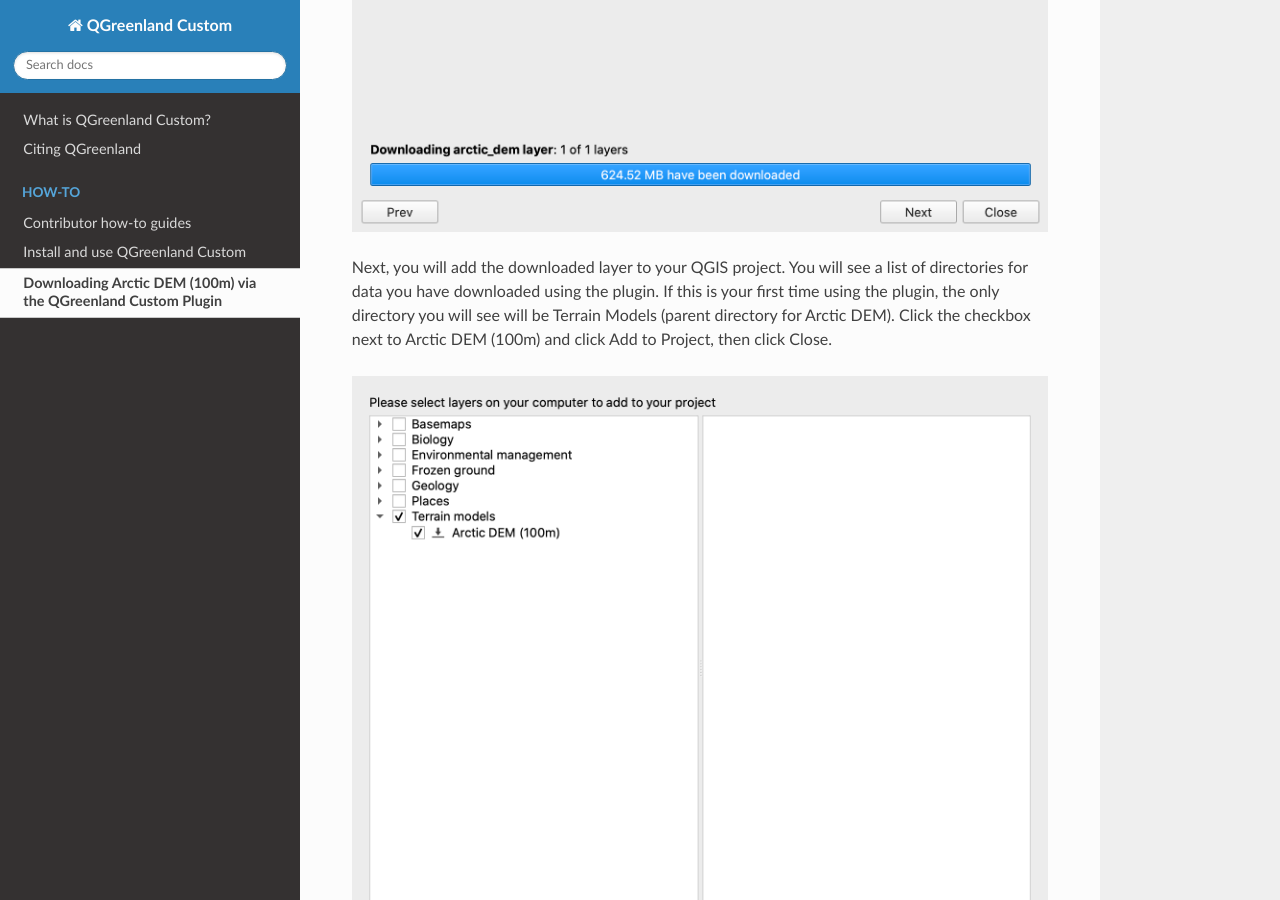
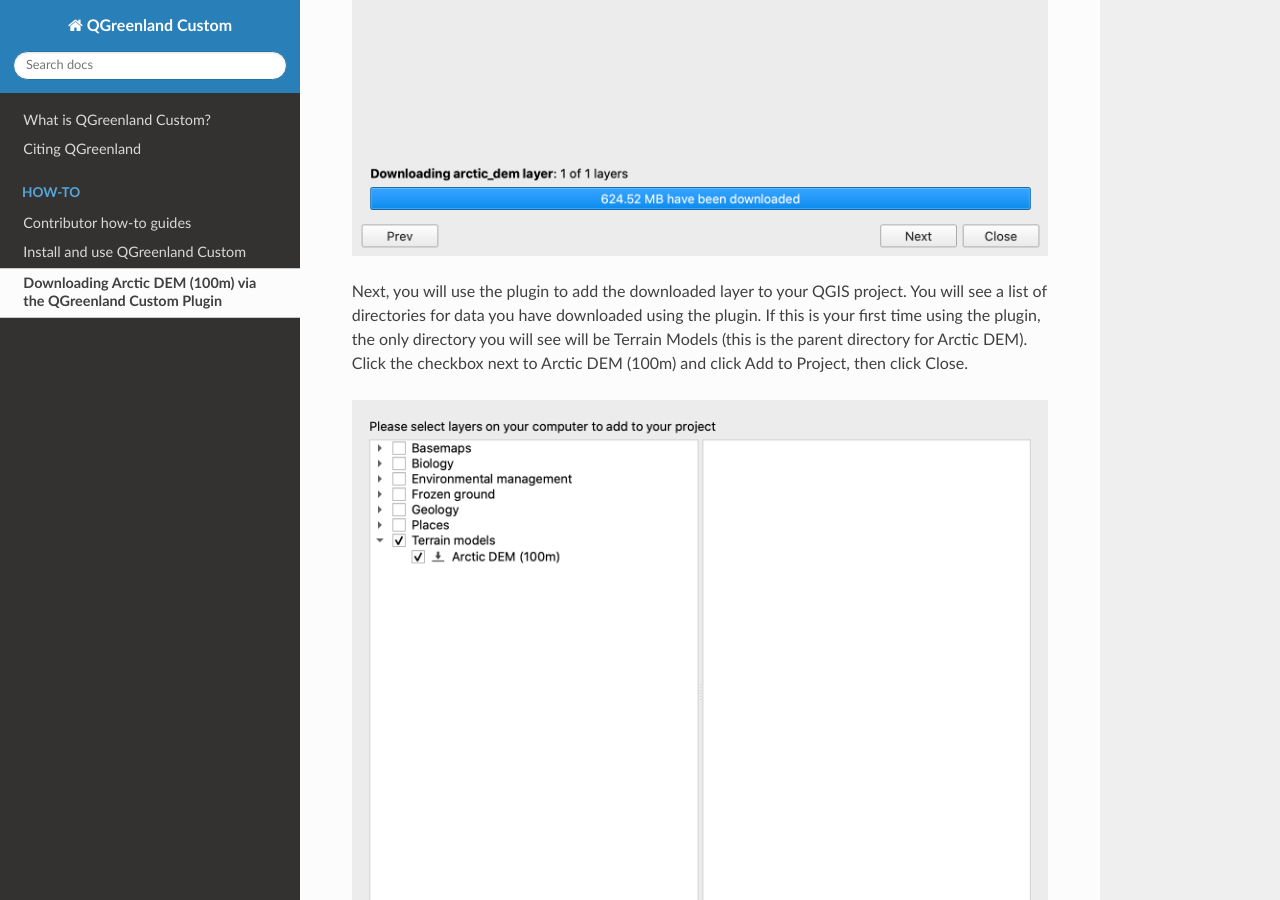
Before and after one commit to nsidc/qgreenland-plugin, a Sphinx documentation site: the page built from help/source/arctic-dem-how-to.md, in a window 1280 px wide and 900 px high, scrolled down 1709 px. Built offline with Sphinx 7.4.7 and the Read the Docs theme 2.0.0, drawn with Linux system fonts in a browser that asks for light colours; formulas are drawn with MathJax 3; some of the changed text lies outside the part shown.

Commit message:
fix outdated version

````diff
--- a/help/source/arctic-dem-how-to.md
+++ b/help/source/arctic-dem-how-to.md
@@ -9,10 +9,10 @@
 
 ```{note}
 The Polar Geospatial Center also provides a custom Greenland 32m resolution Arctic DEM for added detail.
-To dowload this package, visit [qgreenland.org/download] and scroll to the Additional Data for QGreenland section.
+To dowload this package, visit [qgreenland.org/download](https://qgreenland.org/download) and scroll to the Additional Data for QGreenland section.
 ```
 
-First, open a project in QGIS and open the plugin window via the QGIS **Menu Bar**.
+First, open a project in QGIS and open the plugin window via the QGIS **Menu Bar**, choosing 'Download Data' to directly access the correct window.
 You will see a set of directories of data layers underneath a search bar.
 
 ![plugin_search](/_images/plugin_search.jpg)
@@ -24,9 +24,9 @@
 
 ![plugin_download](/_images/plugin_download.jpg)
 
-Next, you will add the downloaded layer to your QGIS project. You will see a list of directories for data you have
+Next, you will use the plugin to add the downloaded layer to your QGIS project. You will see a list of directories for data you have
 downloaded using the plugin. If this is your first time using the plugin, the only directory you will see will be
-Terrain Models (parent directory for Arctic DEM). Click the checkbox next to Arctic DEM (100m) and click
+Terrain Models (this is the parent directory for Arctic DEM). Click the checkbox next to Arctic DEM (100m) and click
 Add to Project, then click Close.
 
 ![add_to_project_plugin](/_images/add_to_project_plugin.jpg)
````
